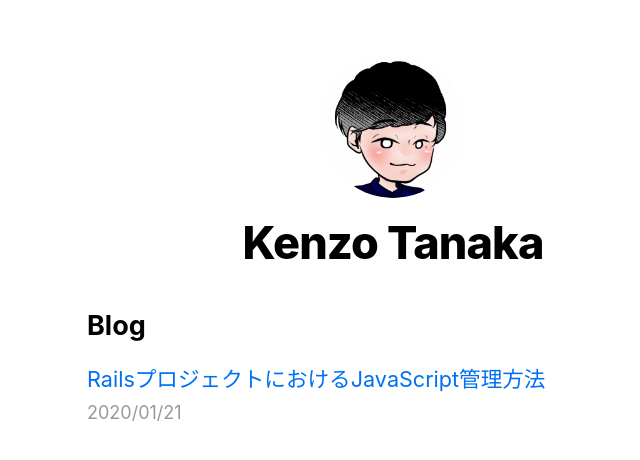
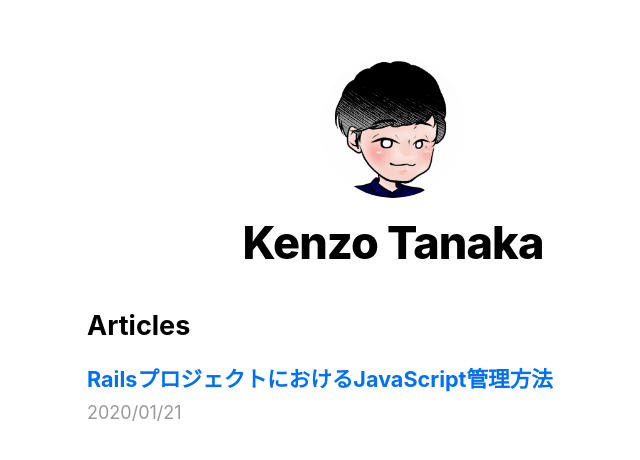
Before and after one commit to kenzo-tanaka/nextJsBlog, a Next.js app: page / in a window 1280 px wide. Shown: the top 460 px of the page, without its empty margins (247-887 px from the left). Built offline with nearby package versions, Linux system fonts and the light colour scheme.

Commit message:
fix: topページのスタイルを微調整

```diff
--- a/pages/index.tsx
+++ b/pages/index.tsx
@@ -23,12 +23,12 @@ export default function Home({ allPostsData }) {
       </Head>
 
       <section className={`${utilStyles.headingMd} ${utilStyles.padding1px}`}>
-        <h2 className={utilStyles.headingLg}>Blog</h2>
+        <h2 className={utilStyles.headingLg}>Articles</h2>
         <ul className={utilStyles.list}>
           {allPostsData.map(({ id, date, title }) => (
             <li className={utilStyles.listItem} key={id}>
               <Link href={`/posts/${id}`}>
-                <a>{title}</a>
+                <a className={utilStyles.textBold}>{title}</a>
               </Link>
               <br />
               <small className={utilStyles.lightText}>
--- a/styles/utils.module.css
+++ b/styles/utils.module.css
@@ -60,3 +60,7 @@
 .lightText {
   color: #999;
 }
+
+.textBold {
+  font-weight: 750;
+}
```
